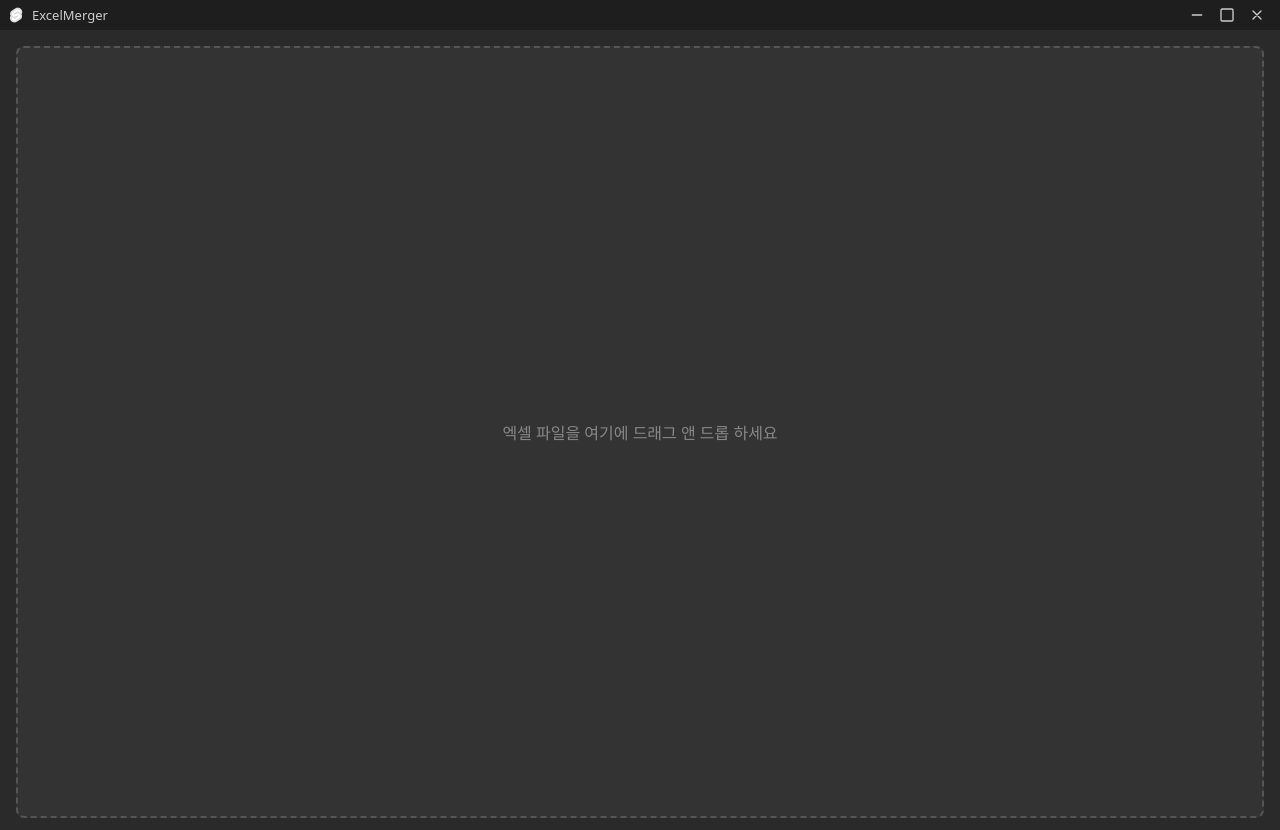
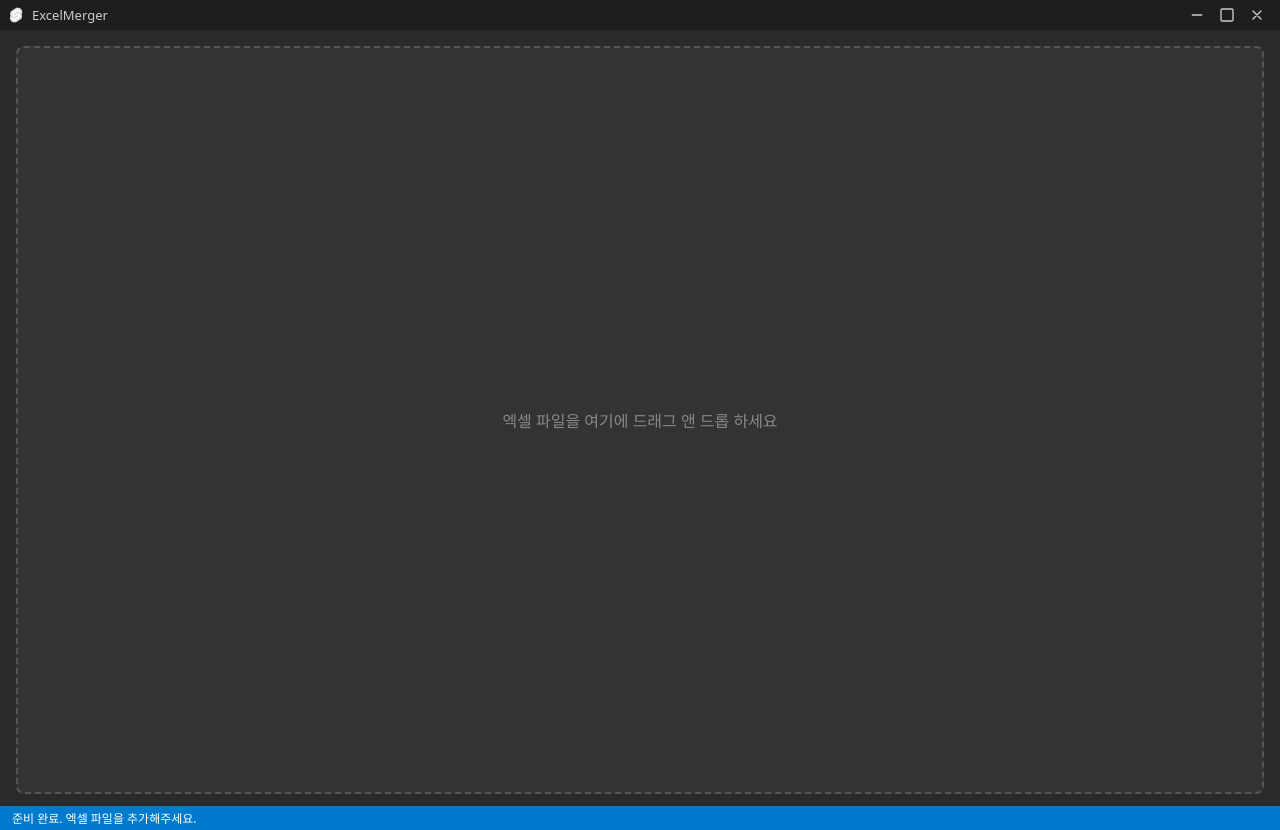
Before and after one commit to 0disoft/excel-merger, a SvelteKit app: page / in a window 1280 px wide. Built offline with nearby package versions, Linux system fonts and the light colour scheme.

Commit message:
✨ feat: Add status bar UI component

```diff
--- /dev/null
+++ b/src/lib/components/Statusbar.svelte
@@ -0,0 +1,21 @@
+<script lang="ts">
+  // 나중에 이 변수를 통해 외부에서 메시지를 제어하게 됩니다.
+  let statusMessage = "준비 완료. 엑셀 파일을 추가해주세요.";
+</script>
+
+<div class="statusbar">
+  <span>{statusMessage}</span>
+</div>
+
+<style>
+  .statusbar {
+    height: 24px;
+    background-color: #007acc; /* Visual Studio Code 스타일 */
+    color: white;
+    font-size: 12px;
+    display: flex;
+    align-items: center;
+    padding: 0 12px;
+    flex-shrink: 0; /* 크기가 줄어들지 않도록 설정 */
+  }
+</style>
--- a/src/routes/+layout.svelte
+++ b/src/routes/+layout.svelte
@@ -1,5 +1,6 @@
 <!-- src/routes/+layout.svelte -->
 <script>
+  import Statusbar from "$lib/components/Statusbar.svelte";
   import Titlebar from "$lib/components/Titlebar.svelte";
   // Svelte 5 방식: { children } 프롭을 통해 페이지 콘텐츠를 받습니다.
   let { children } = $props();
@@ -14,7 +15,9 @@
     {@render children()}
   </main>
 
-  <footer class="statusbar-container"></footer>
+  <footer class="statusbar-container">
+    <Statusbar />
+  </footer>
 </div>
 
 <style>
```
